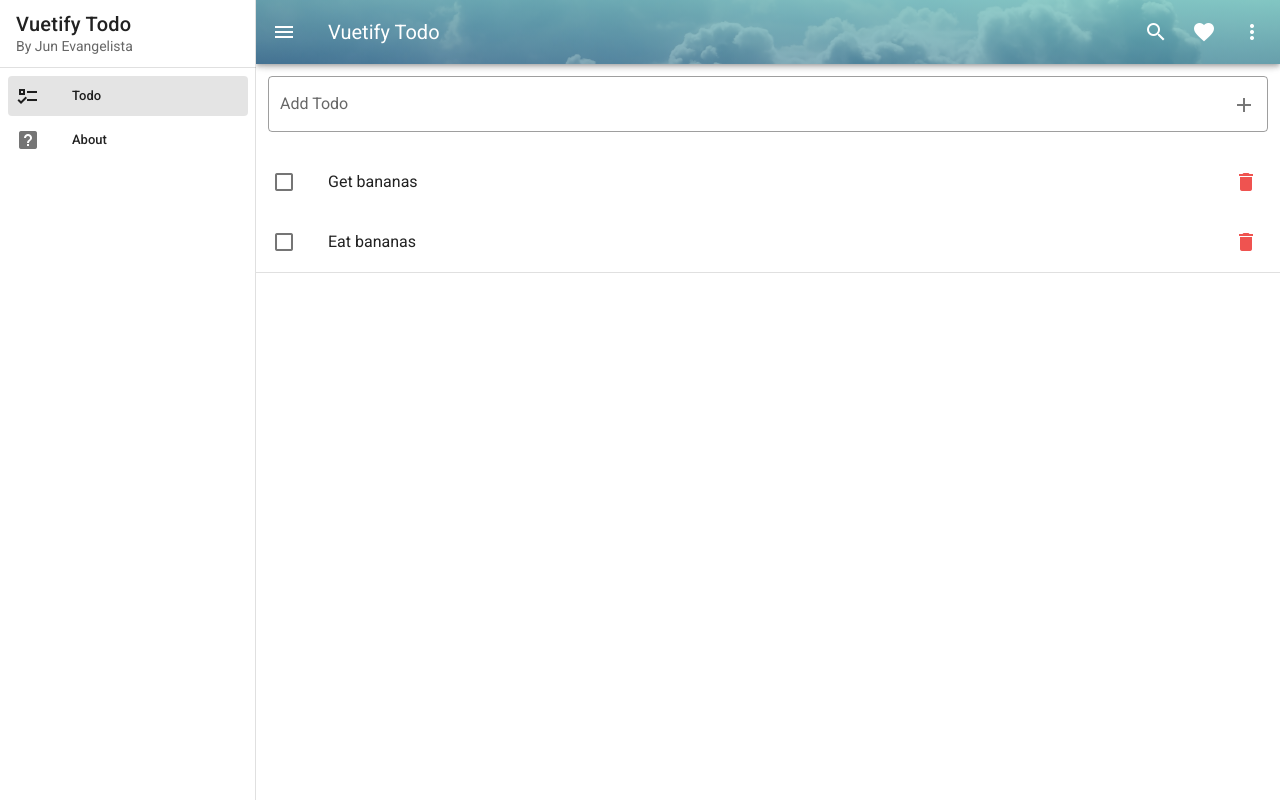
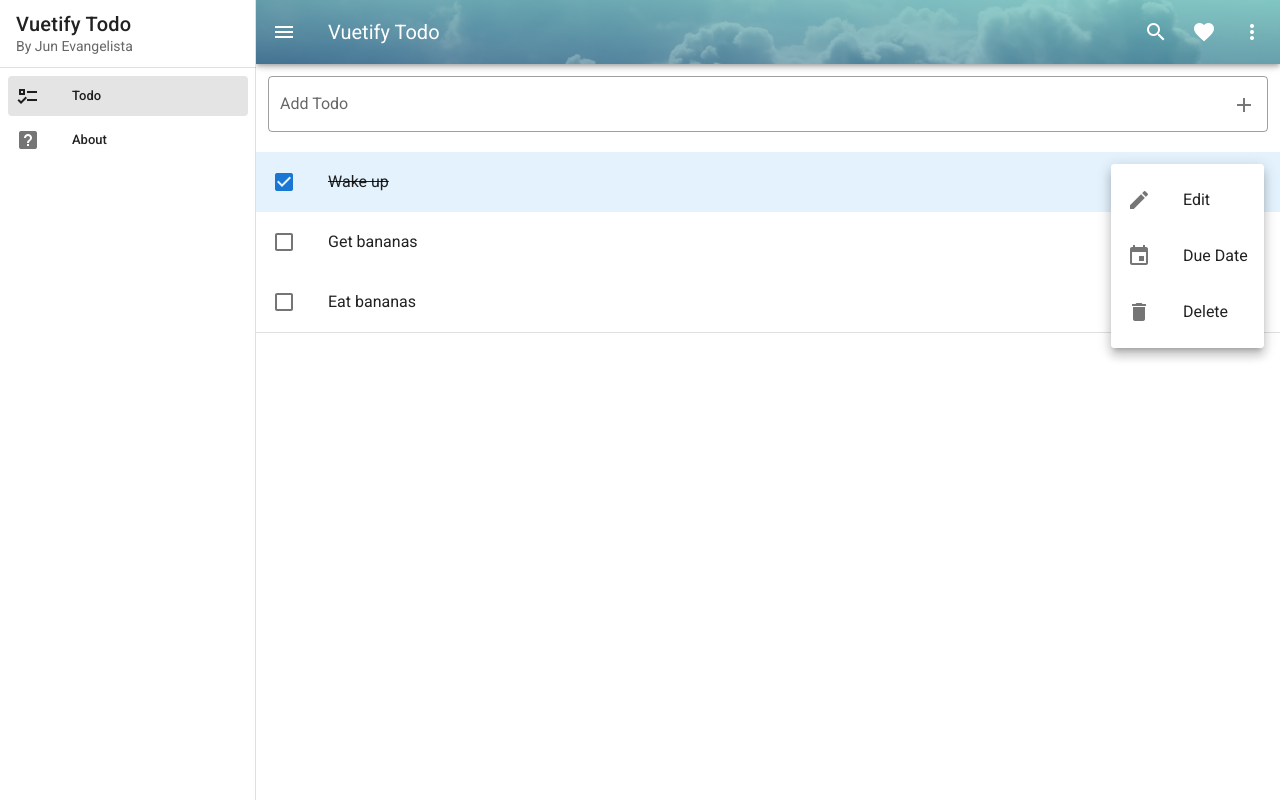
Before and after one commit to junevangelista/todo, a Vue app: page / in a window 1280 px wide. Both pictures are taken after a click on the button 1246 px from the left and 182 px from the top of the page. Built offline with nearby package versions, Linux system fonts and the light colour scheme.

Commit message:
finished snackbar, start task menu

```diff
--- a/src/App.vue
+++ b/src/App.vue
@@ -54,7 +54,7 @@
       <router-view></router-view>
     </v-main>
 
-    <snackbar v-if="snackbar.show" :text="snackbar.text"></snackbar>
+    <snackbar></snackbar>
   </v-app>
 </template>
 
@@ -75,11 +75,5 @@ export default {
       { title: "About", icon: "mdi-help-box", url: "/about" },
     ],
   }),
-
-  computed: {
-    snackbar() {
-      return this.$store.state.snackbar;
-    },
-  },
 };
 </script>
--- /dev/null
+++ b/src/components/Dialog/DialogDelete.vue
@@ -0,0 +1,27 @@
+<template>
+  <v-dialog :value="true" persistent max-width="290">
+    <v-card>
+      <v-card-title class="text-h5"> Delete task? </v-card-title>
+      <v-card-text>Are you sure you want to delete this task?</v-card-text>
+      <v-card-actions>
+        <v-spacer></v-spacer>
+        <v-btn text @click="cancelDelete"> No </v-btn>
+        <v-btn color="red darken-1" text @click="onDelete"> Yes </v-btn>
+      </v-card-actions>
+    </v-card>
+  </v-dialog>
+</template>
+
+<script>
+export default {
+  methods: {
+    onDelete() {
+      this.$emit("on-delete");
+    },
+
+    cancelDelete() {
+      this.$emit("cancel-delete");
+    },
+  },
+};
+</script>
--- a/src/components/Snackbar.vue
+++ b/src/components/Snackbar.vue
@@ -1,6 +1,6 @@
 <template>
-  <v-snackbar :value="true">
-    {{ text }}
+  <v-snackbar :value="snackbar.show" :timeout="snackbar.timeout">
+    {{ snackbar.text }}
 
     <template v-slot:action="{ attrs }">
       <v-btn text v-bind="attrs" @click="hideSnackbar"> Close </v-btn>
@@ -10,13 +10,15 @@
 
 <script>
 export default {
-  props: {
-    text: String,
+  computed: {
+    snackbar() {
+      return this.$store.state.snackbar;
+    },
   },
 
   methods: {
     hideSnackbar() {
-      this.$store.commit("hideSnackbar");
+      this.$store.commit("HIDE_SNACKBAR");
     },
   },
 };
--- a/src/components/Todo/ListTodos.vue
+++ b/src/components/Todo/ListTodos.vue
@@ -25,11 +25,11 @@ export default {
 
   methods: {
     toggleDoneTodo(id) {
-      this.$store.commit("toggleDoneTodo", id);
+      this.$store.commit("TOGGLE_DONE_TODO", id);
     },
 
     deleteTodo(id) {
-      this.$store.commit("deleteTodo", id);
+      this.$store.dispatch("deleteTodo", id);
     },
   },
 };
--- a/src/components/Todo/Todo.vue
+++ b/src/components/Todo/Todo.vue
@@ -1,4 +1,5 @@
 <template>
+  <div>
     <v-list-item
       @click="toggleDoneTodo(todo.id)"
       :class="{ 'blue lighten-5': todo.done }"
@@ -16,18 +17,41 @@
         </v-list-item-content>
 
         <v-list-item-action>
-        <v-btn icon @click.stop="deleteTodo(todo.id)">
+          <todo-menu></todo-menu>
+          <!-- <v-btn icon @click.stop="confirmDelete(todo.id)">
             <v-icon color="red lighten-1">mdi-delete</v-icon>
-        </v-btn>
+          </v-btn> -->
         </v-list-item-action>
       </template>
     </v-list-item>
+    <dialog-delete
+      v-if="dialogs.delete"
+      @on-delete="deleteTodo"
+      @cancel-delete="cancelDelete"
+    ></dialog-delete>
+  </div>
 </template>
 
 <script>
+import TodoMenu from "./TodoMenu.vue";
+import DialogDelete from "../Dialog/DialogDelete.vue";
+
 export default {
   props: {
     todo: Object,
+  },
+
+  components: {
+    TodoMenu,
+    DialogDelete,
+  },
+
+  data() {
+    return {
+      dialogs: {
+        delete: false,
+      },
+    };
   },
 
   methods: {
@@ -35,8 +59,16 @@ export default {
       this.$emit("toggle-done-todo", id);
     },
 
-    deleteTodo(id) {
-      this.$emit("delete-todo", id);
+    confirmDelete() {
+      this.dialogs.delete = true;
+    },
+
+    cancelDelete() {
+      this.dialogs.delete = false;
+    },
+
+    deleteTodo() {
+      this.$emit("delete-todo", this.todo.id);
     },
   },
 };
--- /dev/null
+++ b/src/components/Todo/TodoMenu.vue
@@ -0,0 +1,42 @@
+<template>
+  <v-menu bottom left>
+    <template v-slot:activator="{ on, attrs }">
+      <v-btn icon v-bind="attrs" v-on="on">
+        <v-icon>mdi-dots-vertical</v-icon>
+      </v-btn>
+    </template>
+
+    <v-list>
+      <v-list-item
+        v-for="(item, i) in items"
+        :key="i"
+        @click="handleClick(item)"
+      >
+        <v-list-item-icon>
+          <v-icon>{{ item.icon }}</v-icon>
+        </v-list-item-icon>
+        <v-list-item-title>{{ item.title }}</v-list-item-title>
+      </v-list-item>
+    </v-list>
+  </v-menu>
+</template>
+
+<script>
+export default {
+  data() {
+    return {
+      items: [
+        { title: "Edit", icon: "mdi-pencil" },
+        { title: "Due Date", icon: "mdi-calendar" },
+        { title: "Delete", icon: "mdi-delete" },
+      ],
+    };
+  },
+
+  methods: {
+    handleClick(item) {
+      console.log(item);
+    },
+  },
+};
+</script>
--- a/src/store/index.js
+++ b/src/store/index.js
@@ -14,6 +14,7 @@ export default new Vuex.Store({
     snackbar: {
       show: false,
       text: "",
+      timeout: 5000,
     },
   },
   mutations: {
@@ -27,7 +28,7 @@ export default new Vuex.Store({
       state.todos.push(newTodo);
     },
 
-    toggleDoneTodo(state, payload) {
+    TOGGLE_DONE_TODO(state, payload) {
       const index = state.todos.findIndex((todo) => {
         return todo.id === payload;
       });
@@ -35,30 +36,49 @@ export default new Vuex.Store({
       state.todos[index].done = !state.todos[index].done;
     },
 
-    deleteTodo(state, payload) {
+    DELETE_TODO(state, payload) {
       state.todos = state.todos.filter((todo) => {
         return todo.id !== payload;
       });
-    },
-
-    hideSnackbar(state) {
-      state.snackbar = {
-        show: false,
-        text: "",
-      };
     },
 
     SHOW_SNACKBAR(state, payload) {
       state.snackbar = {
         show: true,
         text: payload,
+        timeout: 5000,
+      };
+    },
+
+    HIDE_SNACKBAR(state) {
+      state.snackbar = {
+        show: false,
+        text: "",
+        timeout: 0,
       };
     },
   },
   actions: {
     addTodo({ commit }, id) {
-      commit("ADD_TODO", id);
-      commit("SHOW_SNACKBAR", "Todo added!");
+      // clear snackbar before showing
+      commit("HIDE_SNACKBAR");
+
+      // wait for snackbar to be hidden
+      Vue.nextTick(() => {
+        commit("ADD_TODO", id);
+        commit("SHOW_SNACKBAR", "Task added!");
+      });
+    },
+
+    deleteTodo({ commit }, id) {
+      // clear snackbar before showing
+      commit("HIDE_SNACKBAR");
+
+      // wait for snackbar to be hidden
+      Vue.nextTick(() => {
+        commit("DELETE_TODO", id);
+        commit("SHOW_SNACKBAR", "Task deleted!");
+      });
     },
   },
   modules: {},
```
Lines whose indentation alone changed are shown as unchanged.
